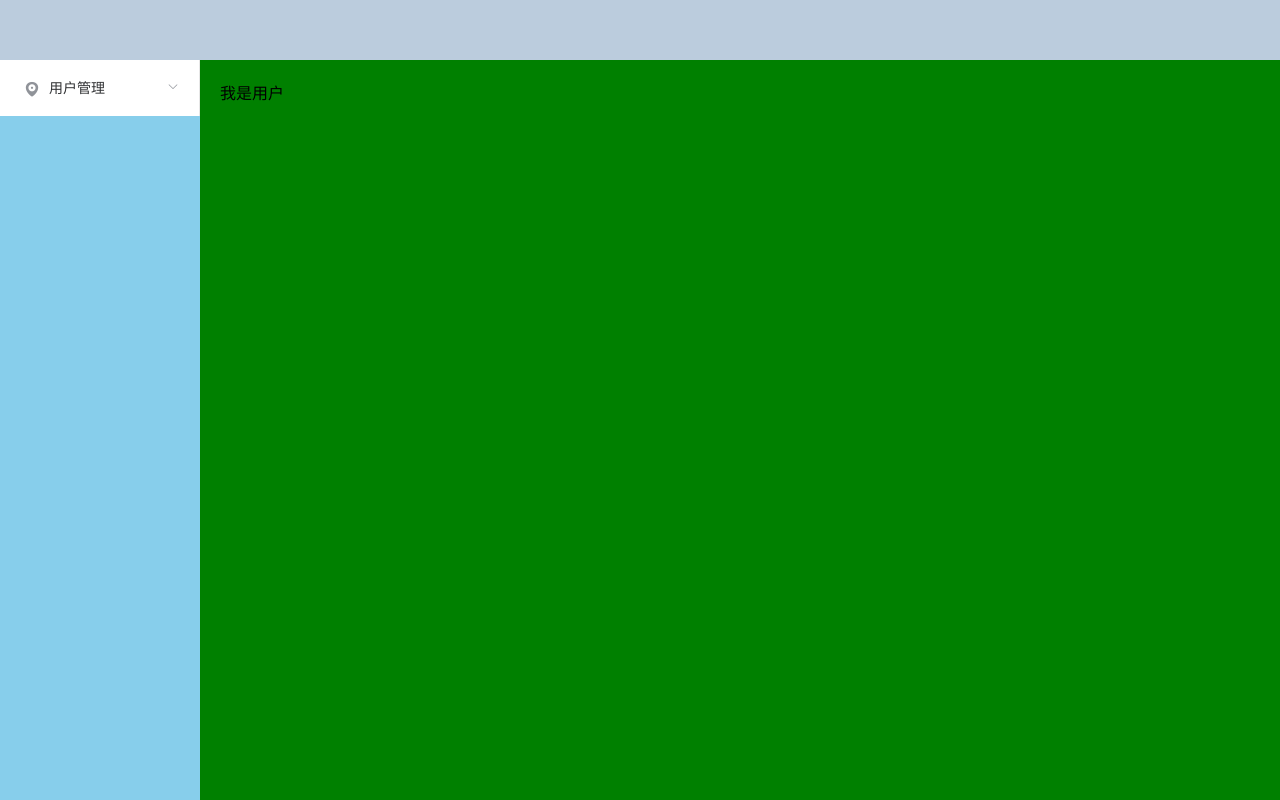
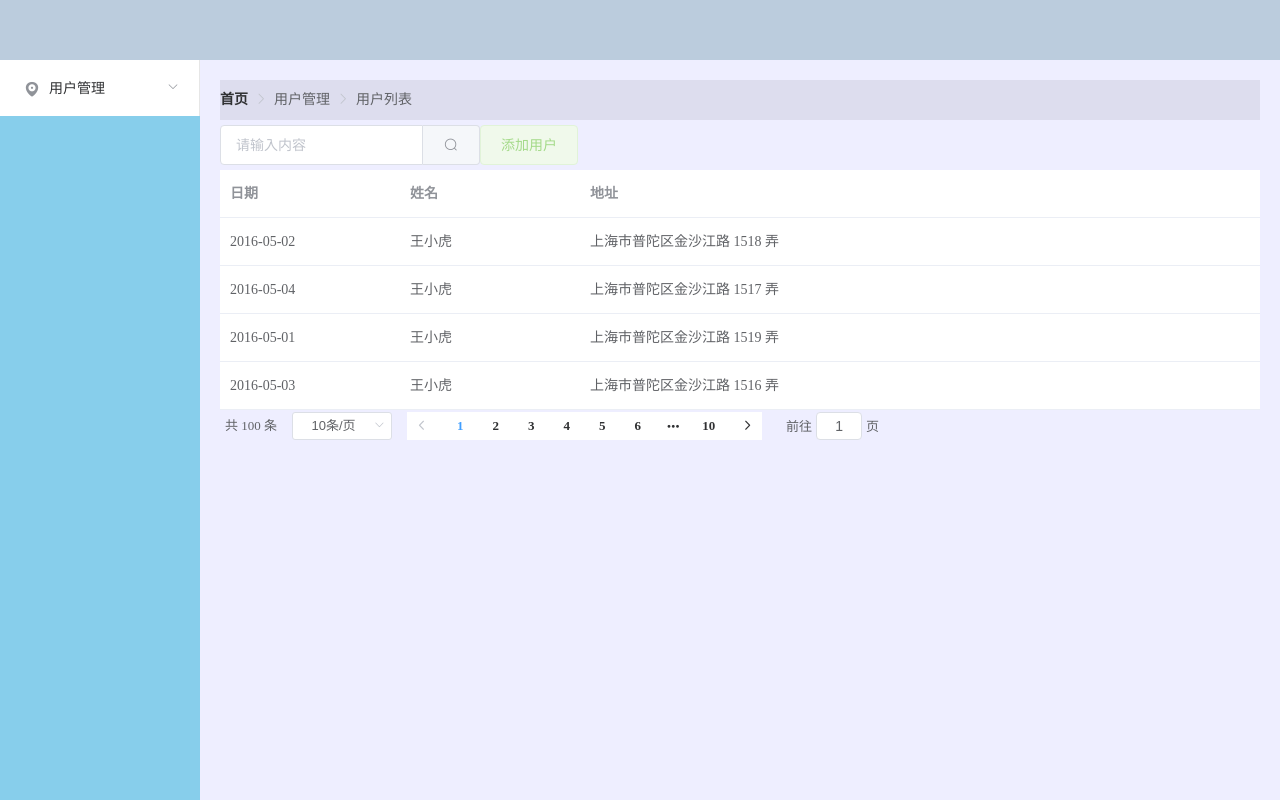
Before and after one commit to 2495538892/manager, a Vue app: page /#/users in a window 1280 px wide. Built offline with nearby package versions, Linux system fonts and the light colour scheme.

Commit message:
完成嵌套路由(users)的布局

```diff
--- a/src/components/index.vue
+++ b/src/components/index.vue
@@ -54,7 +54,7 @@ export default {
       background: skyblue;
     }
     .main {
-      background: green;
+      background: #eeeeff;
     }
   }
 }
--- a/src/components/users.vue
+++ b/src/components/users.vue
@@ -1,15 +1,90 @@
 <template>
-    <div>
-        我是用户
+  <div class="users-content">
+    <!-- 面包屑 -->
+    <div class="bread-header">
+      <el-breadcrumb separator-class="el-icon-arrow-right" class="bread">
+        <el-breadcrumb-item :to="{ path: '/' }">首页</el-breadcrumb-item>
+        <el-breadcrumb-item>用户管理</el-breadcrumb-item>
+        <el-breadcrumb-item>用户列表</el-breadcrumb-item>
+      </el-breadcrumb>
     </div>
+    <!-- 输入框和添加用户  -->
+    <div class="users-btn">
+      <el-row>
+        <el-col :span="6">
+          <el-input placeholder="请输入内容" class="input-with-select">
+            <el-button slot="append" icon="el-icon-search"></el-button>
+          </el-input>
+        </el-col>
+        <el-col :span="6">
+          <el-button type="success" plain disabled>添加用户</el-button>
+        </el-col>
+      </el-row>
+    </div>
+
+    <!-- 表格 -->
+    <div class="tabled">
+      <el-table :data="tableData" style="width: 100%">
+        <el-table-column prop="date" label="日期" width="180"></el-table-column>
+        <el-table-column prop="name" label="姓名" width="180"></el-table-column>
+        <el-table-column prop="address" label="地址"></el-table-column>
+      </el-table>
+    </div>
+
+    <!-- 分页 -->
+    <div class="pagination">
+      <el-pagination
+        :current-page="1"
+        :page-sizes="[10, 20, 30, 40]"
+        :page-size="10"
+        layout="total, sizes, prev, pager, next, jumper"
+        :total="100"
+      ></el-pagination>
+    </div>
+  </div>
 </template>
 
 <script>
 export default {
-    name:'users'
-}
+  name: "users",
+  data: function() {
+    return {
+      tableData: [
+        {
+          date: "2016-05-02",
+          name: "王小虎",
+          address: "上海市普陀区金沙江路 1518 弄"
+        },
+        {
+          date: "2016-05-04",
+          name: "王小虎",
+          address: "上海市普陀区金沙江路 1517 弄"
+        },
+        {
+          date: "2016-05-01",
+          name: "王小虎",
+          address: "上海市普陀区金沙江路 1519 弄"
+        },
+        {
+          date: "2016-05-03",
+          name: "王小虎",
+          address: "上海市普陀区金沙江路 1516 弄"
+        }
+      ]
+    };
+  }
+};
 </script>
 
-<style>
-
+<style lang='scss'>
+.bread-header {
+  height: 40px;
+  background: #ddddee;
+  .bread {
+    line-height: 40px;
+  }
+}
+.users-btn {
+  margin: 5px 0;
+}
 </style>
```
